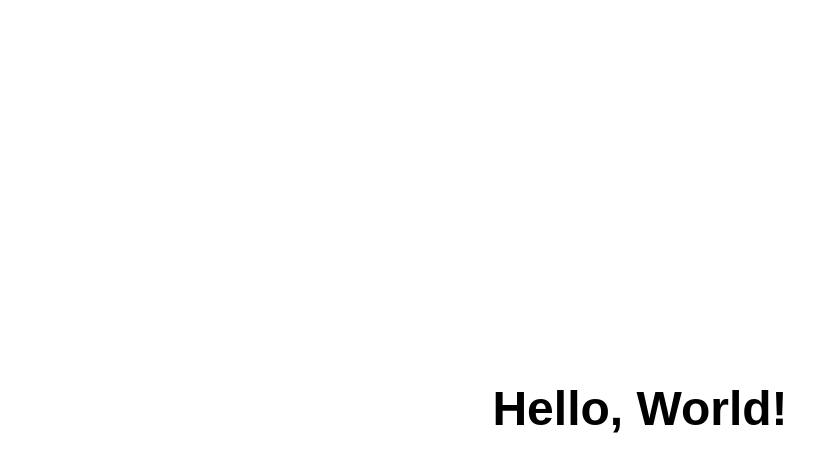
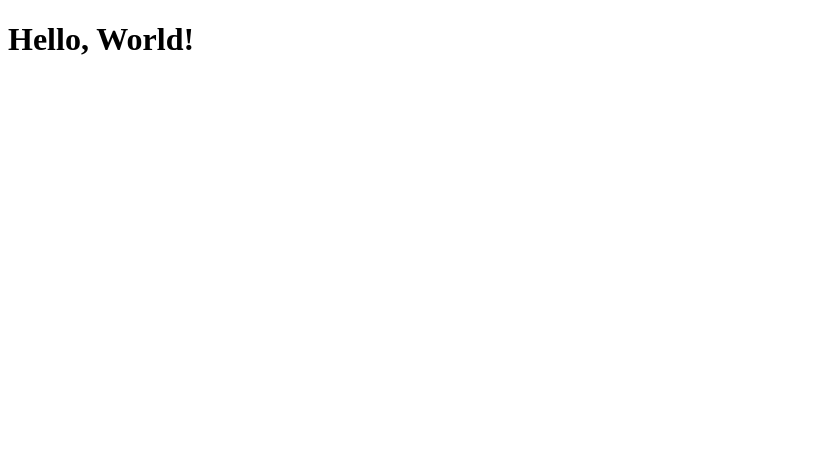
Before and after one commit to SohamBanerjee07/deep, a plain HTML site: page index.html in a window 1280 px wide. Shown: the whole page, without its empty margins (0-838 px from the left). Drawn offline with Linux system fonts and the light colour scheme.

Commit message:
initial commit

```diff
--- a/index.html
+++ b/index.html
@@ -1,19 +1,7 @@
 <!DOCTYPE html>
-<html lang="en">
+<html>
 <head>
-    <meta charset="UTF-8">
-    <meta name="viewport" content="width=device-width, initial-scale=1.0">
     <title>Hello World</title>
-    <style>
-        body {
-            display: flex;
-            justify-content: center;
-            align-items: center;
-            height: 100vh;
-            font-family: Arial, sans-serif;
-            font-size: 24px;
-        }
-    </style>
 </head>
 <body>
     <h1>Hello, World!</h1>
```
